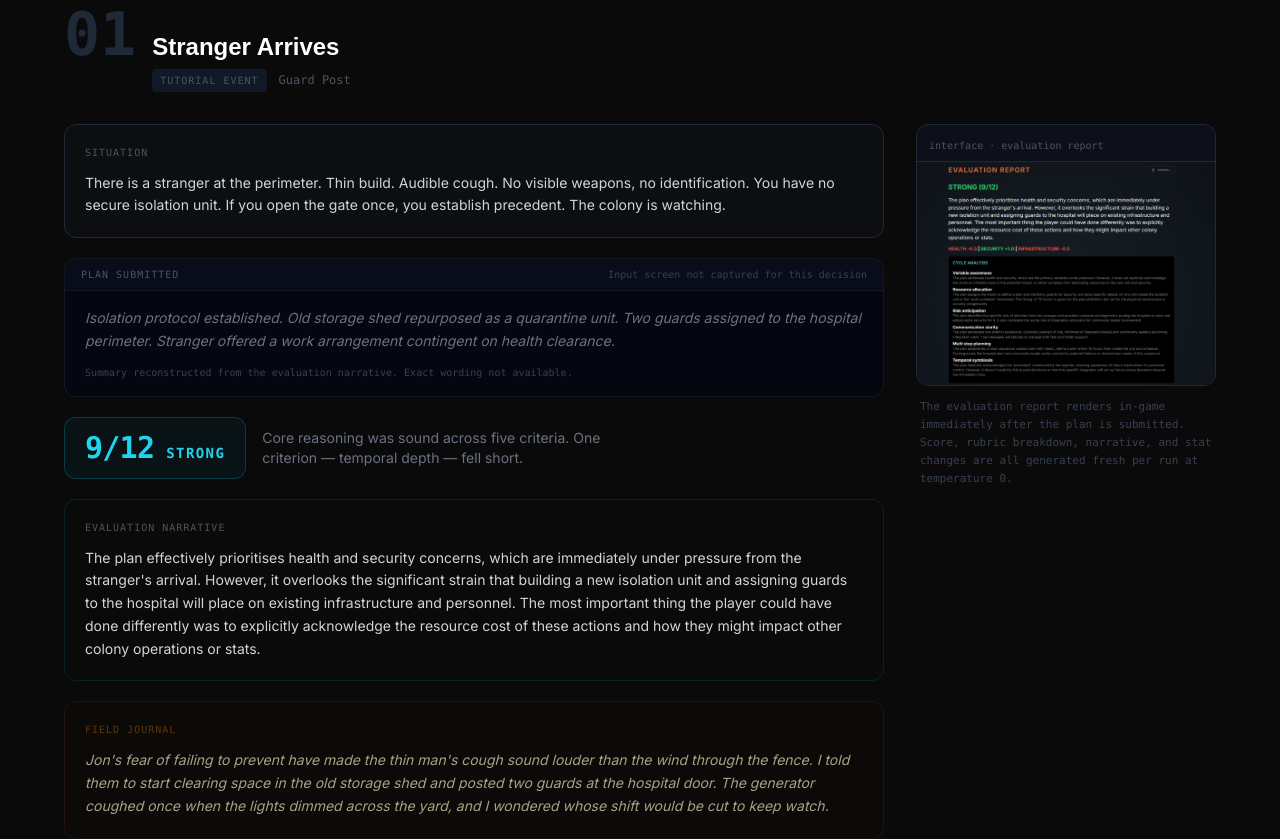
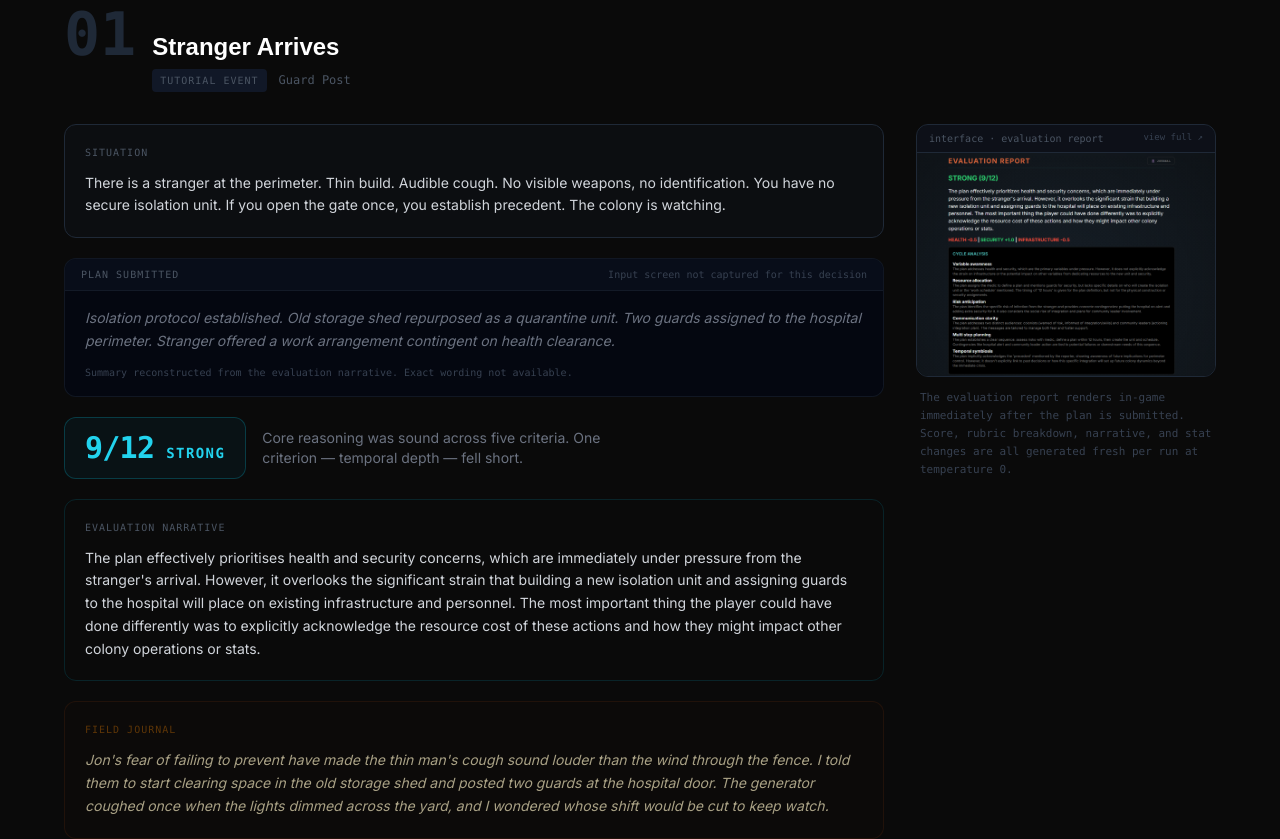
Before and after one commit to thriveuniverse/lastprompt2, a Next.js app: page /playthrough in a window 1280 px wide. Shown: the part 1000-1839 px from the top of the page. Built offline with nearby package versions, Linux system fonts and the light colour scheme; a web font is replaced by a local one.

Commit message:
clickable images

```diff
--- a/app/playthrough/page.tsx
+++ b/app/playthrough/page.tsx
@@ -223,14 +223,22 @@ function TimelineWeaveCard({
 
 function ScreenshotThumbnail({ src, alt, caption }: { src: string; alt: string; caption: string }) {
   return (
-    <div className="rounded-xl border border-gray-800 overflow-hidden bg-gray-900/20">
-      <div className="px-3 py-1.5 border-b border-gray-800 bg-gray-900/40">
+    <a
+      href={src}
+      target="_blank"
+      rel="noopener noreferrer"
+      className="block rounded-xl border border-gray-800 overflow-hidden bg-gray-900/20 group hover:border-gray-600 transition-colors"
+      title="Click to view full size"
+    >
+      <div className="px-3 py-1.5 border-b border-gray-800 bg-gray-900/40 flex items-center justify-between">
         <span className="text-[10px] font-mono text-gray-600">{caption}</span>
+        <span className="text-[9px] font-mono text-gray-700 group-hover:text-gray-500 transition-colors">view full ↗</span>
       </div>
       <div className="relative aspect-[4/3]">
-        <Image src={src} alt={alt} fill className="object-cover object-top" sizes="320px" />
+        <Image src={src} alt={alt} fill className="object-cover object-top group-hover:opacity-90 transition-opacity" sizes="320px" />
+        <div className="absolute inset-0 bg-black/0 group-hover:bg-black/10 transition-colors" />
       </div>
-    </div>
+    </a>
   );
 }
 
```
